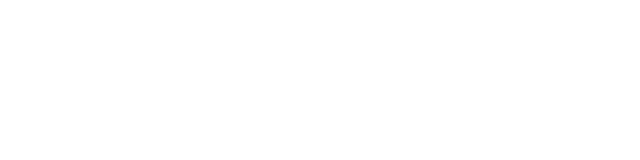
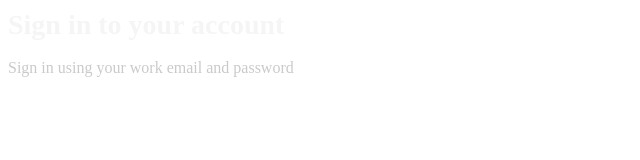
Before and after one commit to gabdulbaroff/login-form, a React (Vite) app: page / in a window 1280 px wide. Shown: the top 160 px of the page, without its empty margins (0-640 px from the left). Built offline with nearby package versions, Linux system fonts and the light colour scheme.

Commit message:
Add content header component

```diff
--- a/package.json
+++ b/package.json
@@ -20,10 +20,12 @@
     "@types/react-dom": "^19.2.3",
     "@vitejs/plugin-react": "^5.1.1",
     "babel-plugin-react-compiler": "^1.0.0",
+    "classnames": "^2.5.1",
     "eslint": "^9.39.1",
     "eslint-plugin-react-hooks": "^7.0.1",
     "eslint-plugin-react-refresh": "^0.4.24",
     "globals": "^16.5.0",
+    "sass-embedded": "^1.97.2",
     "typescript": "~5.9.3",
     "typescript-eslint": "^8.46.4",
     "vite": "^7.2.4"
--- a/src/App.tsx
+++ b/src/App.tsx
@@ -1,8 +1,10 @@
+import { SignInPage } from "./pages/sign-in/SignInPage"
 
 function App() {
 
   return (
     <>
+    <SignInPage />
     </>
   )
 }
--- /dev/null
+++ b/src/components/ContentHeader/ContentHeader.module.scss
@@ -0,0 +1,20 @@
+@import "../../styles/common.scss";
+
+.contentHeader {
+  .label {
+    color: $primaryColor;
+    font-size: 28px;
+    font-weight: 600;
+    line-height: 34px;
+    margin-bottom: 16px;
+  }
+
+  .content {
+    color: $secondaryColor;
+    font-size: $primarySize;
+    font-weight: 400;
+    line-height: 19px;
+  }
+
+  margin-bottom: 16px;
+}
--- /dev/null
+++ b/src/components/ContentHeader/ContentHeader.tsx
@@ -0,0 +1,18 @@
+import type { FC } from "react";
+import css from "./ContentHeader.module.scss";
+import cn from "classnames";
+
+interface ContentHeaderProps {
+    label: string;
+    content: string;
+    className?: string;
+}
+
+export const ContentHeader: FC<ContentHeaderProps> = ({ label, content, className }) => {
+    return (
+        <div className={cn(css.contentHeader, className)}>
+            <div className={css.label}>{label}</div>
+            <div className={css.content}>{content}</div>
+        </div>
+    )
+}
--- a/src/pages/sign-in/SignInPage.tsx
+++ b/src/pages/sign-in/SignInPage.tsx
@@ -1,4 +1,4 @@
-// import { ContentHeader } from "../../components/ContentHeader/ContentHeader";
+import { ContentHeader } from "../../components/ContentHeader/ContentHeader";
 // import React from "react";
 // import { SignInForm } from "./SignInForm";
 
--- /dev/null
+++ b/src/styles/common.scss
@@ -0,0 +1,37 @@
+$primaryBackground: #181C1F;
+$primaryColor: #F5F5F5;
+$secondaryColor: #C9CACB;
+$errorColor: #D81159;
+$primarySize: 16px;
+
+
+//Mixins describe media queries for different screens
+@mixin xxl-min {
+  @media (min-width: 1400px) {
+    @content;
+  }
+}
+
+@mixin xl-min {
+  @media (min-width: 1200px) {
+    @content;
+  }
+}
+
+@mixin sm-min {
+  @media (min-width: 576px) {
+    @content;
+  }
+}
+
+@mixin sm-max {
+  @media (max-width: 575px) {
+    @content;
+  }
+}
+
+a, button {
+  z-index: 1;
+}
+
+//TODO: Add mixin for typographyies
```
Also changed, not shown: 1 other file (tests, documents, lock files or other folders).
